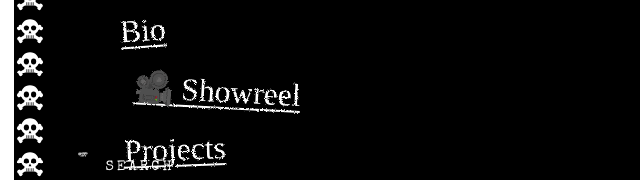
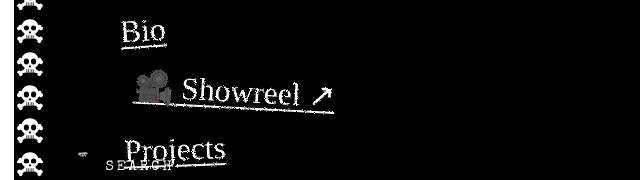
Before and after one commit to georgiajayy/georgiajayy.github.io, a plain HTML site: page index.html in a window 1280 px wide. Shown: the part 140-320 px from the top of the page, 402-1042 px from the left. Drawn offline with nearby package versions, Linux system fonts and the light colour scheme; a web font is replaced by a local one.

Commit message:
Restore showreel link arrow

```diff
--- a/index.html
+++ b/index.html
@@ -173,7 +173,7 @@ input[type=text],input[type=search],textarea{cursor:text}
 <div class="bmc" aria-label="Donation links"><span class="bmc-label">Donate To:</span><a href="https://www.map.org.uk/how-to-help/donate/" target="_blank" rel="noopener noreferrer">🇵🇸 Palestine (MAP)</a><span aria-hidden="true">·</span><a href="https://friendsofthecongo.org/donate/" target="_blank" rel="noopener noreferrer">🇨🇩 Congo (Friends of the Congo)</a><span aria-hidden="true">·</span><a href="https://donate.redcross.org.uk/appeal/disaster-fund-sudan" target="_blank" rel="noopener noreferrer">🇸🇩 Sudan (British Red Cross)</a></div>
 <nav class="quick" aria-label="Quick links">
 <a class="goth" href="bio.html">Bio</a>
-<a class="goth" href="https://youtu.be/t8MqfKvLu3Y" target="_blank" rel="noopener noreferrer" aria-label="Watch Georgia Jayy’s showreel on YouTube">🎥 Showreel</a>
+<a class="goth" href="https://youtu.be/t8MqfKvLu3Y" target="_blank" rel="noopener noreferrer" aria-label="Watch Georgia Jayy’s showreel on YouTube">🎥 Showreel ↗</a>
 <a class="goth" href="data.html">Projects</a>
 
 <a class="cv goth" href="resume.html">Resume &#8595;</a>
```
